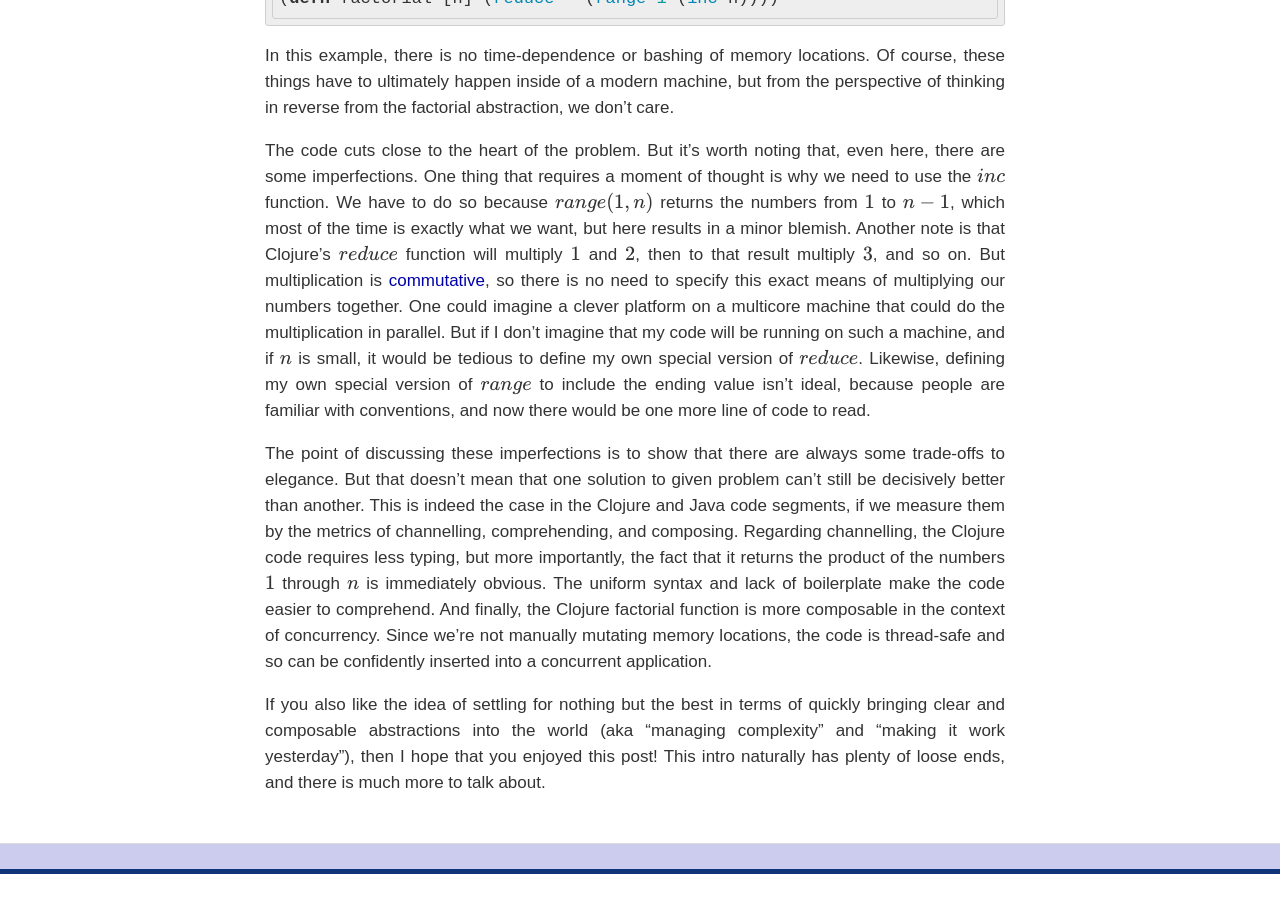
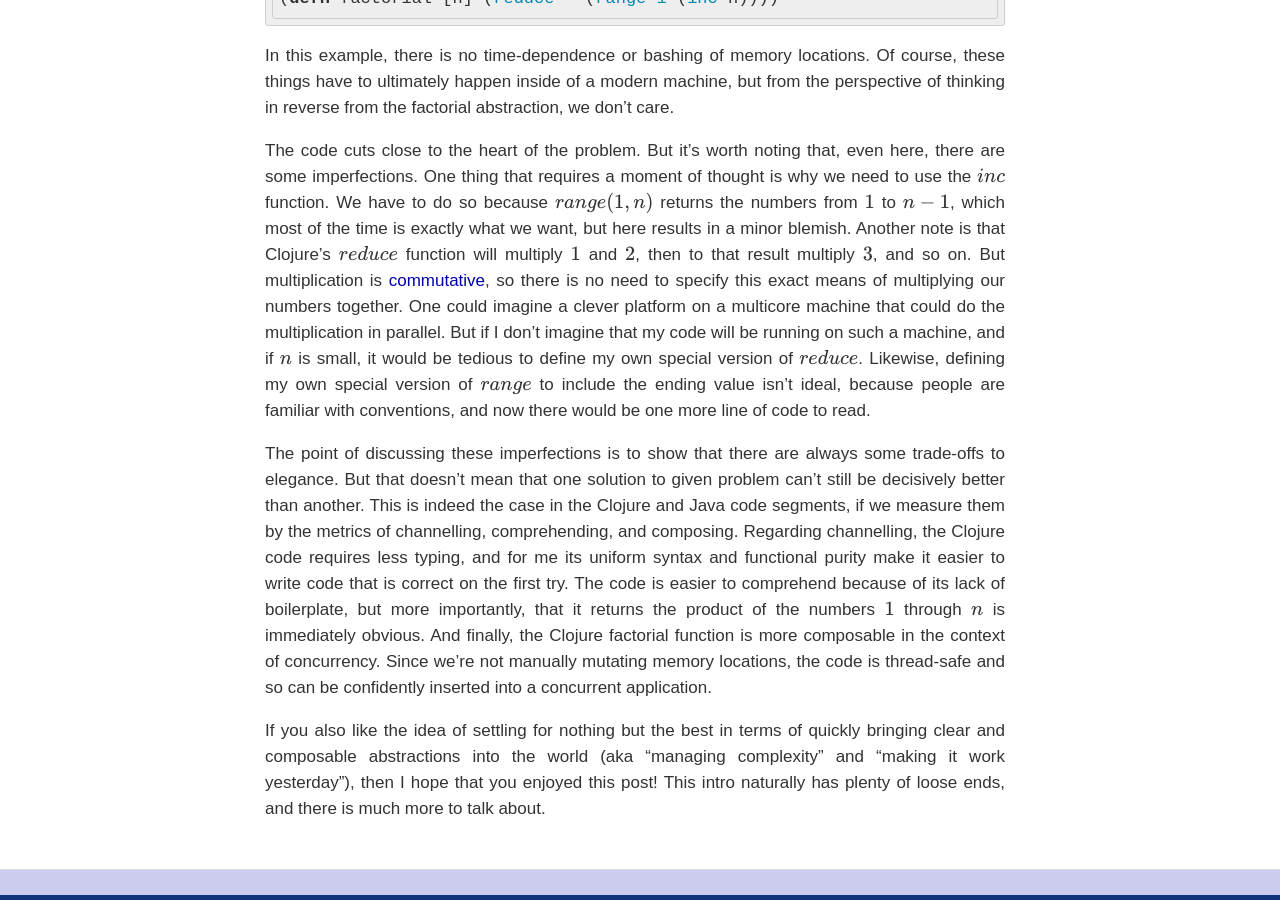
Before and after one commit to rickylevan/lambda-up, a Jekyll site: the page built from simple.md, in a window 1280 px wide and 900 px high, scrolled down 4785 px. Built offline with Jekyll 4.4.1, drawn with Linux system fonts in a browser that asks for light colours; some web fonts are replaced; Markdown is read by kramdown in place of the engine named in the settings; formulas are drawn with MathJax 3; before the commit the page ends 5659 px from its top, so only the background shows below that.

Commit message:
minor reordering in penultimate paragraph

```diff
--- a/simple.md
+++ b/simple.md
@@ -210,10 +210,12 @@ because people are familiar with conventions, and now there would be one more li
 The point of discussing these imperfections is to show that there are always some trade-offs to elegance. But that doesn't
 mean that one solution to given problem can't still be decisively better than another. This is indeed the case
 in the Clojure and Java code segments, if we measure them by the metrics of channelling, comprehending, and composing.
-Regarding channelling, the Clojure code requires less typing, but more importantly, the fact that it returns the
-product of the numbers \\(1\\) through \\(n\\) is
-immediately obvious. The uniform syntax and lack of boilerplate make the code easier to
-comprehend. And finally, the Clojure
+Regarding channelling, the Clojure code requires less typing, and for me its uniform syntax and functional purity
+make it easier to write code that is correct on the first try.
+The code is easier to comprehend because of its lack of boilerplate, but
+more importantly, that it returns the product of the numbers \\(1\\) through \\(n\\) is
+immediately obvious.
+And finally, the Clojure
 factorial function is more composable in the context of concurrency. Since we're not manually mutating memory locations,
 the code is thread-safe and so can be confidently inserted into a concurrent application.
 
```
